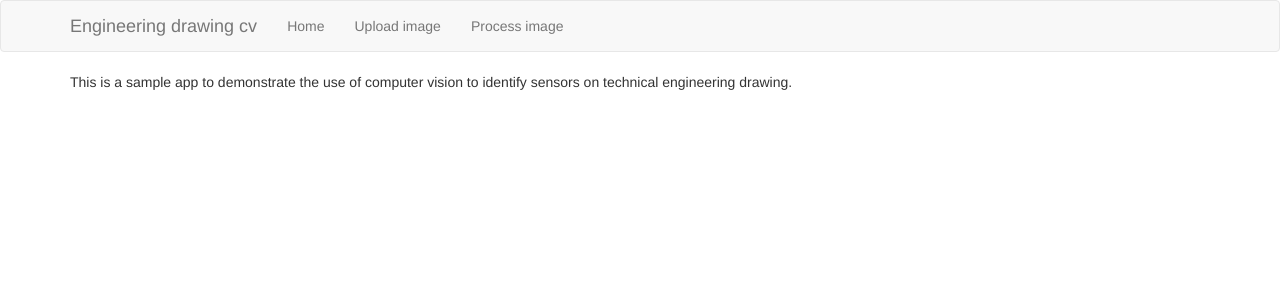
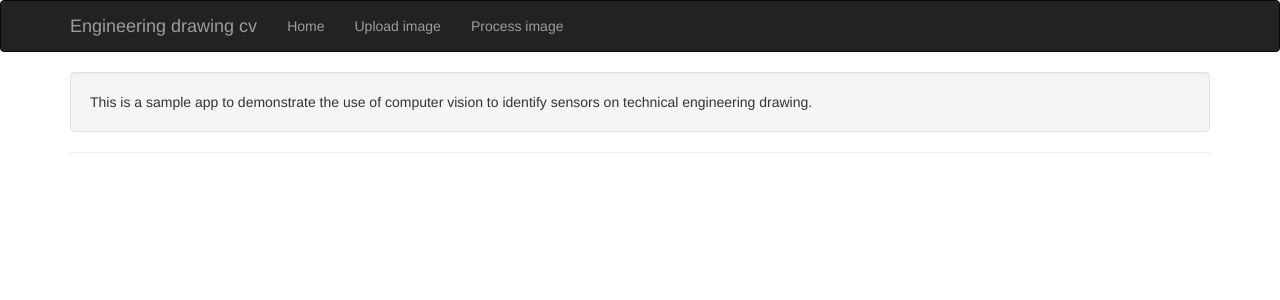
Before and after one commit to rafaelschlatter/strava-heatmap, a Flask app: page / in a window 1280 px wide. Shown: the top 300 px of the page. Run offline with Flask 2, Linux system fonts and the light colour scheme; parts of the project's set-up code (start-up, migrations or seed data) failed here and were passed over; some libraries are stand-ins or nearby versions.

Commit message:
Visual minor changes.

```diff
--- a/app/templates/base.html
+++ b/app/templates/base.html
@@ -5,7 +5,7 @@
 {% endblock %}
 
 {% block navbar %}
-    <nav class="navbar navbar-default">
+    <nav class="navbar navbar-inverse">
         <div class="container">
             <div class="navbar-header">
                 <button type="button" class="navbar-toggle collapsed" data-toggle="collapse" data-target="#bs-example-navbar-collapse-1" aria-expanded="false">
@@ -31,6 +31,8 @@
     <div class="container">
         {% block app_content %}{% endblock %}
 
+        <hr class="my-4">
+
         {% with messages = get_flashed_messages(with_categories=true) %}
         <!-- Categories: success (green), info (blue), warning (yellow), danger (red) -->
         {% if messages %}
--- a/app/templates/index.html
+++ b/app/templates/index.html
@@ -1,9 +1,8 @@
 {% extends "base.html" %}
 
 {% block app_content %}
-<div>
-    <p>
-        This is a sample app to demonstrate the use of computer vision to identify sensors on technical engineering drawing.
-    </p>
+<div class="well">
+    This is a sample app to demonstrate the use of computer vision to identify sensors on technical engineering drawing.
 </div>
+
 {% endblock %}
```
Also changed, not shown: app/process/process.py (+6 -3 lines).
